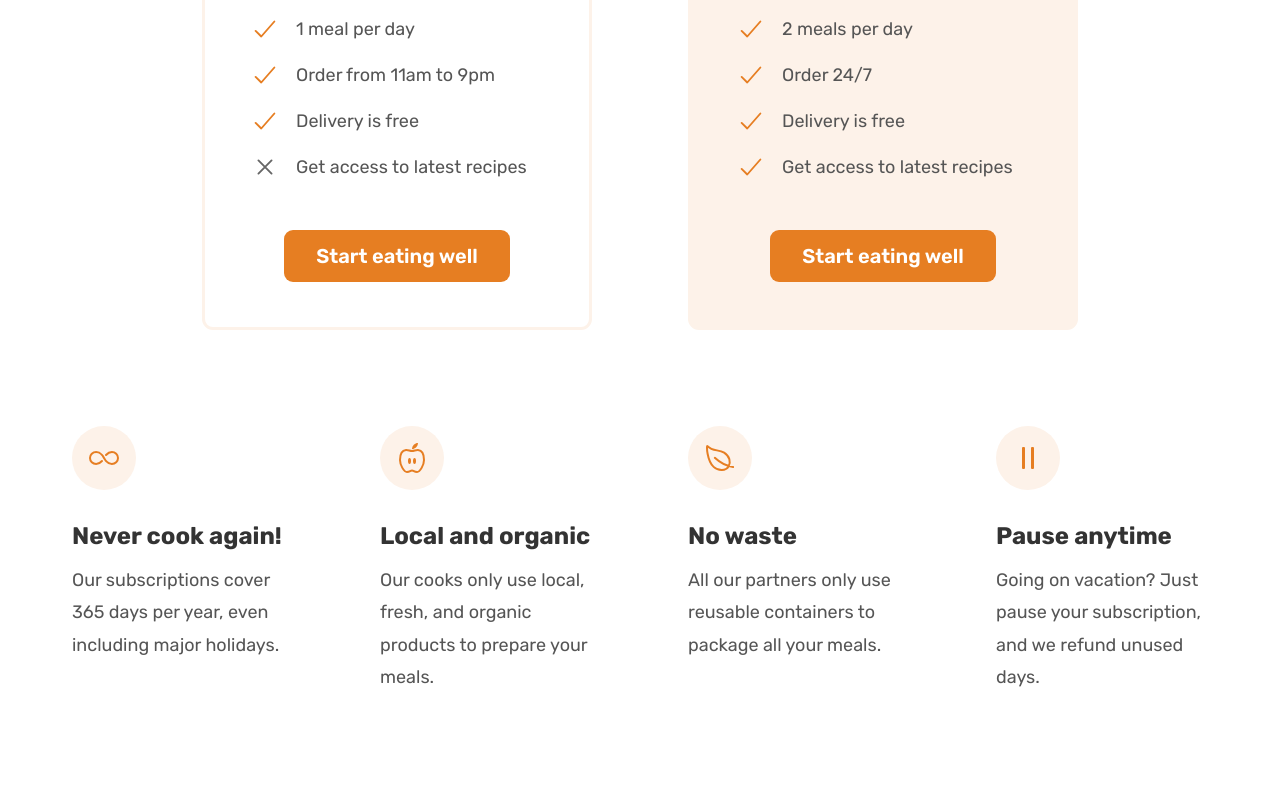
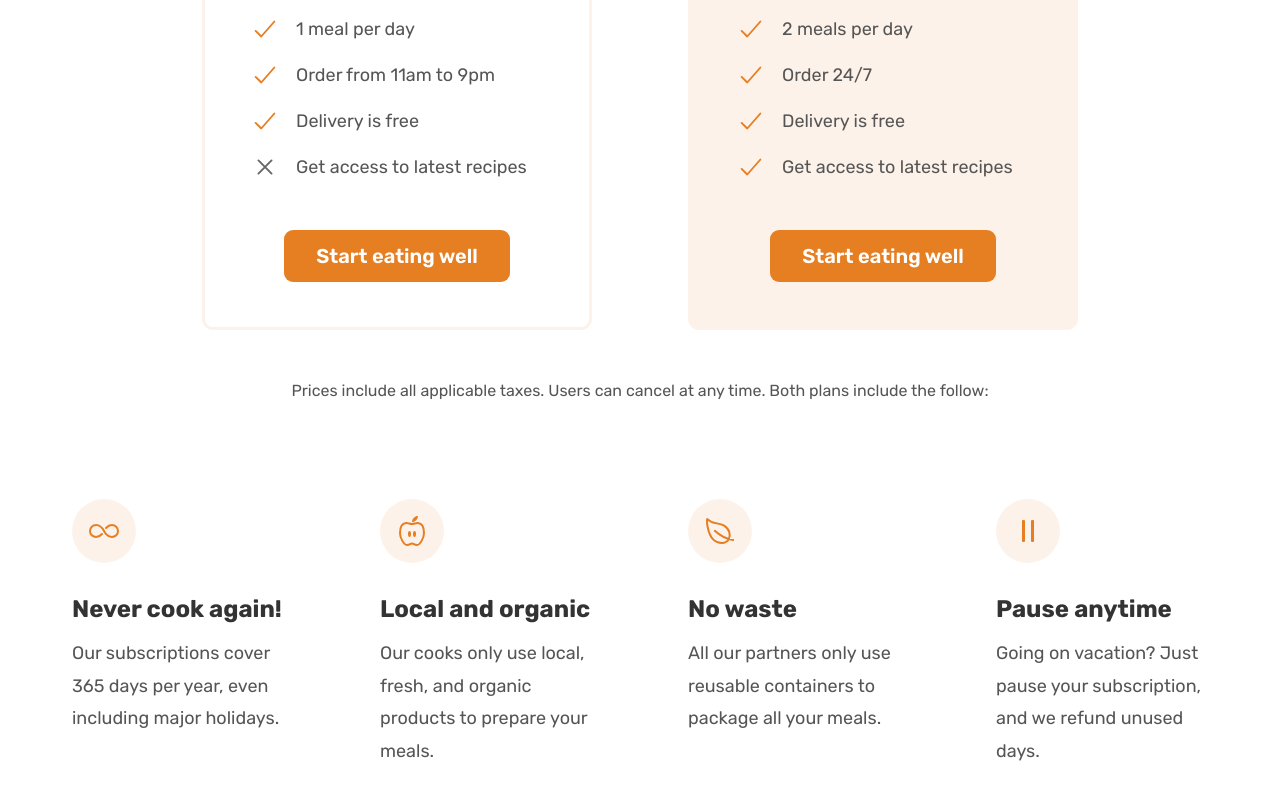
Before and after one commit to Euuphi/omnifood, a React (Create React App) app: page / in a window 1280 px wide. Shown: the part 5111-5911 px from the top of the page. Built offline with nearby package versions, Linux system fonts and the light colour scheme.

Commit message:
Add additional information for pricing plans

```diff
--- a/src/components/Sections/Pricing/Pricing.js
+++ b/src/components/Sections/Pricing/Pricing.js
@@ -45,7 +45,7 @@ const Pricing = () => {
                     noContainer
                 />
             </Container>
-            <Container marginBottom="9.6rem">
+            <Container marginBottom="4.8rem">
                 <Grid col={2}>
                     <PricingPlan
                         className={styles.planStarter}
@@ -64,6 +64,14 @@ const Pricing = () => {
                     />
                 </Grid>
             </Container>
+
+            <Container marginBottom="9.6rem">
+                <aside className={styles.planDetails}>
+                    Prices include all applicable taxes. Users can cancel at any
+                    time. Both plans include the follow:
+                </aside>
+            </Container>
+
             <IconContext.Provider value={{ className: featureStyles.icon }}>
                 <Container>
                     <Grid col={4}>
--- a/src/components/Sections/Pricing/Pricing.module.css
+++ b/src/components/Sections/Pricing/Pricing.module.css
@@ -33,3 +33,9 @@
     top: 2.7rem;
     right: -3.3rem;
 }
+
+.planDetails {
+    font-size: 1.6rem;
+    line-height: 1.6;
+    text-align: center;
+}
```
